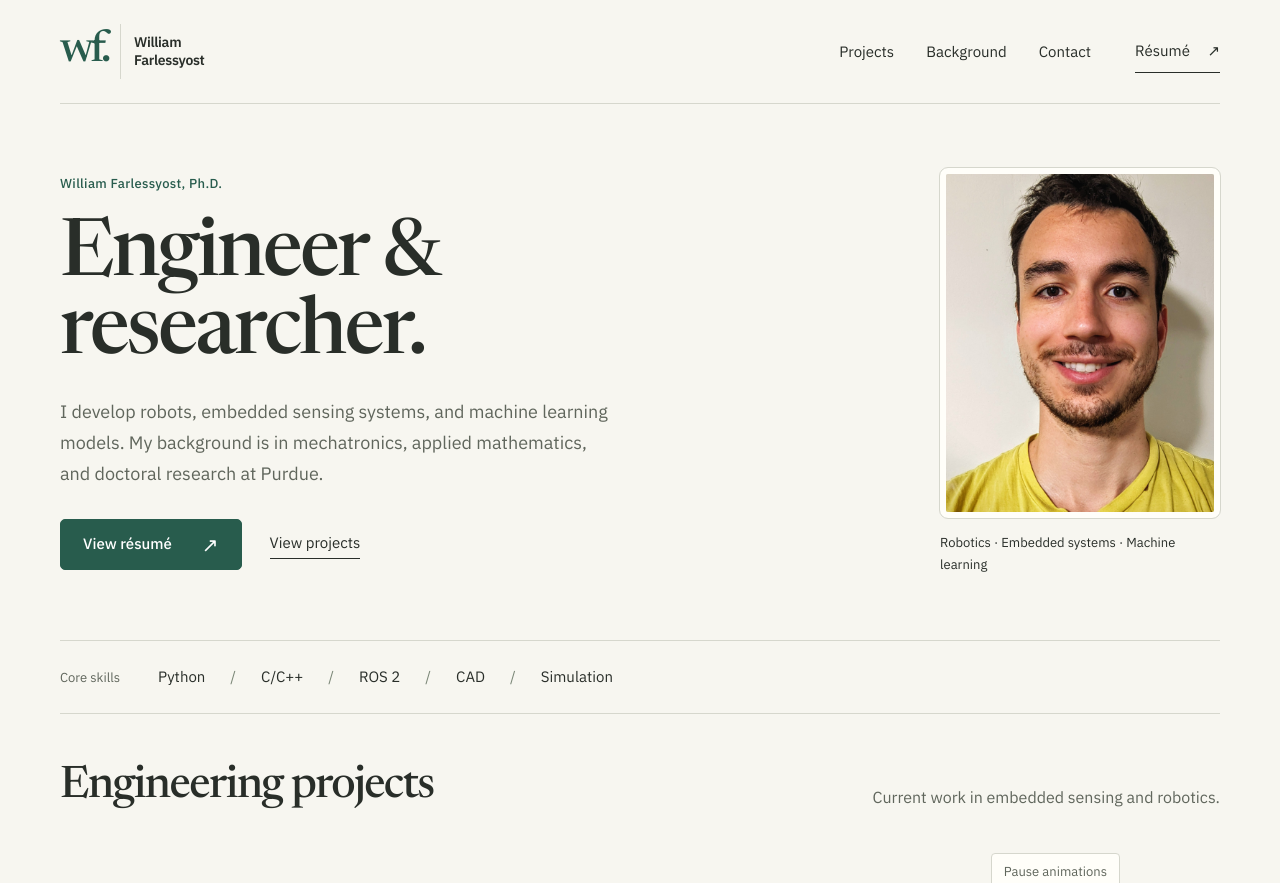
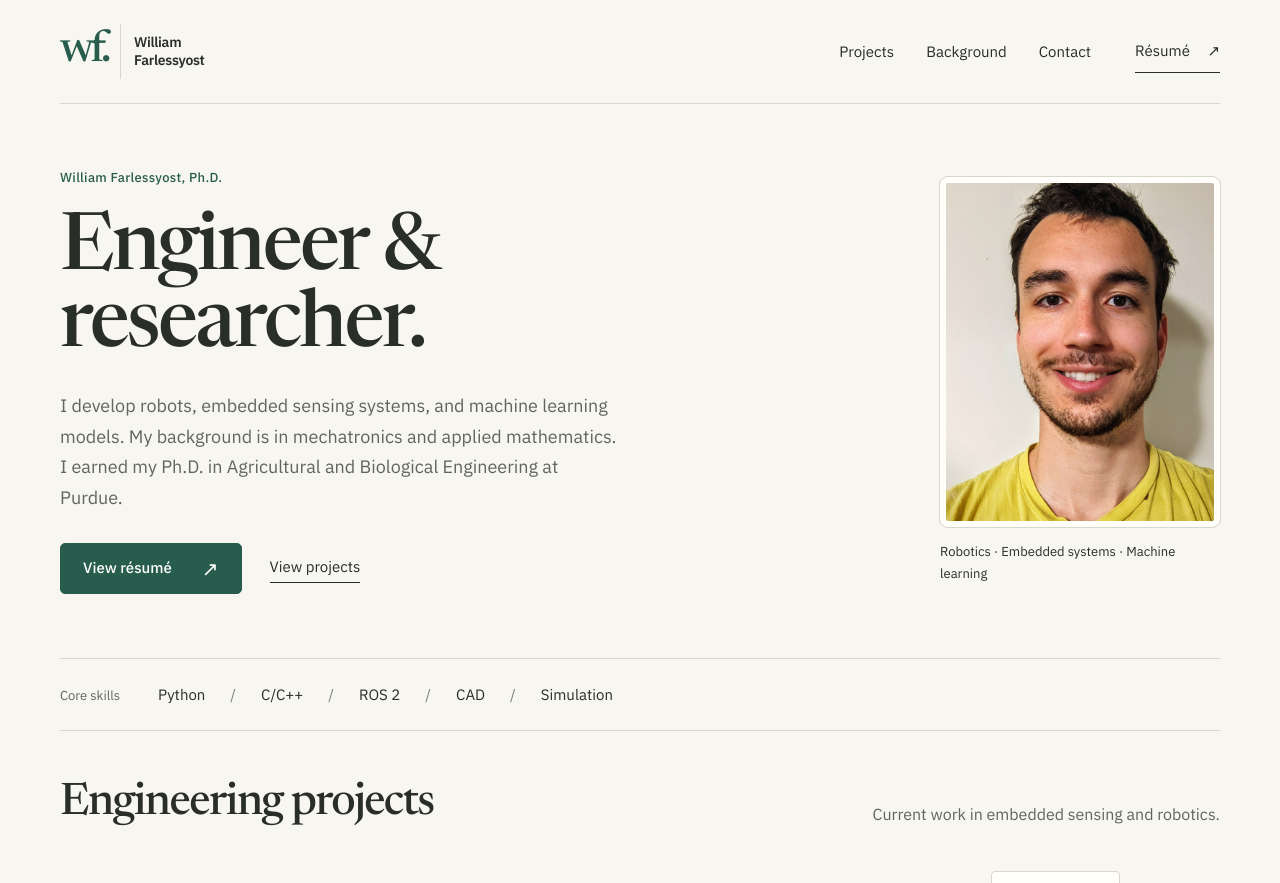
Before and after one commit to Farlessyost/farlessyost.github.io, a Jekyll site: the page built from index.md, in a window 1280 px wide and 900 px high, cut to the strip 0-883 px from the top of the window. Built offline with Jekyll 4.4.1, drawn with Linux system fonts in a browser that asks for light colours.

Commit message:
Clarify education in homepage introduction

```diff
--- a/index.md
+++ b/index.md
@@ -8,7 +8,7 @@ description: William Farlessyost, Ph.D. Engineering experience in robotics, embe
   <div class="hero-copy">
     <p class="eyebrow">William Farlessyost, Ph.D.</p>
     <h1 id="intro-title">Engineer &amp;<br>researcher.</h1>
-    <p class="hero-intro">I develop robots, embedded sensing systems, and machine learning models. My background is in mechatronics, applied mathematics, and doctoral research at Purdue.</p>
+    <p class="hero-intro">I develop robots, embedded sensing systems, and machine learning models. My background is in mechatronics and applied mathematics. I earned my Ph.D. in Agricultural and Biological Engineering at Purdue.</p>
     <div class="actions"><a class="button" href="{{ '/resume.pdf' | relative_url }}">View résumé <span aria-hidden="true">↗</span><span class="sr-only"> (PDF)</span></a><a class="text-link" href="{{ '/projects/' | relative_url }}">View projects</a></div>
   </div>
   <figure class="hero-portrait">
```
